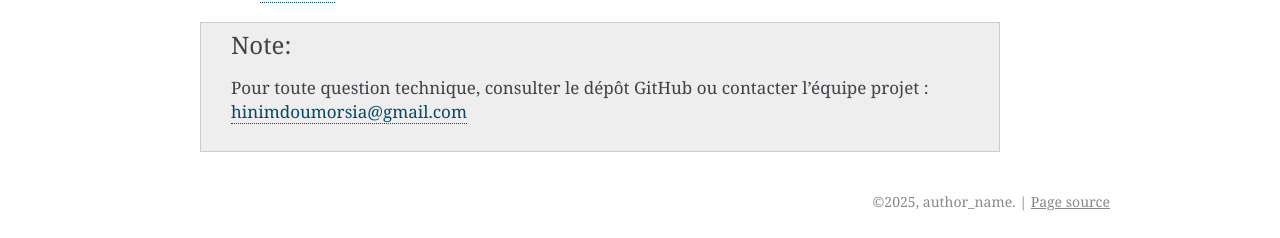
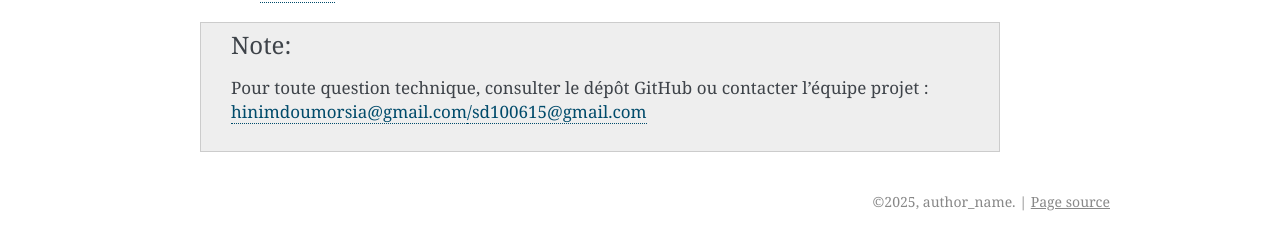
Before and after one commit to SouleymaneDiallo04/Syst-me-de-Surveillance-de-la-posture, a Sphinx documentation site: the page built from docs/source/index.rst, in a window 1280 px wide. Shown: the part 1965-2203 px from the top of the page. Built offline with Sphinx 7.4.7, drawn with Linux system fonts in a browser that asks for light colours; pages that are not in the unit, such as notebooks, are missing from menus.

Commit message:
Mise à jour des docstrings et du code

```diff
--- a/docs/source/index.rst
+++ b/docs/source/index.rst
@@ -48,7 +48,7 @@
    ----
 
 .. note::
-   Pour toute question technique, consulter le dépôt GitHub ou contacter l'équipe projet : hinimdoumorsia@gmail.com
+   Pour toute question technique, consulter le dépôt GitHub ou contacter l'équipe projet : hinimdoumorsia@gmail.com/sd100615@gmail.com
 
    ----
 
```
